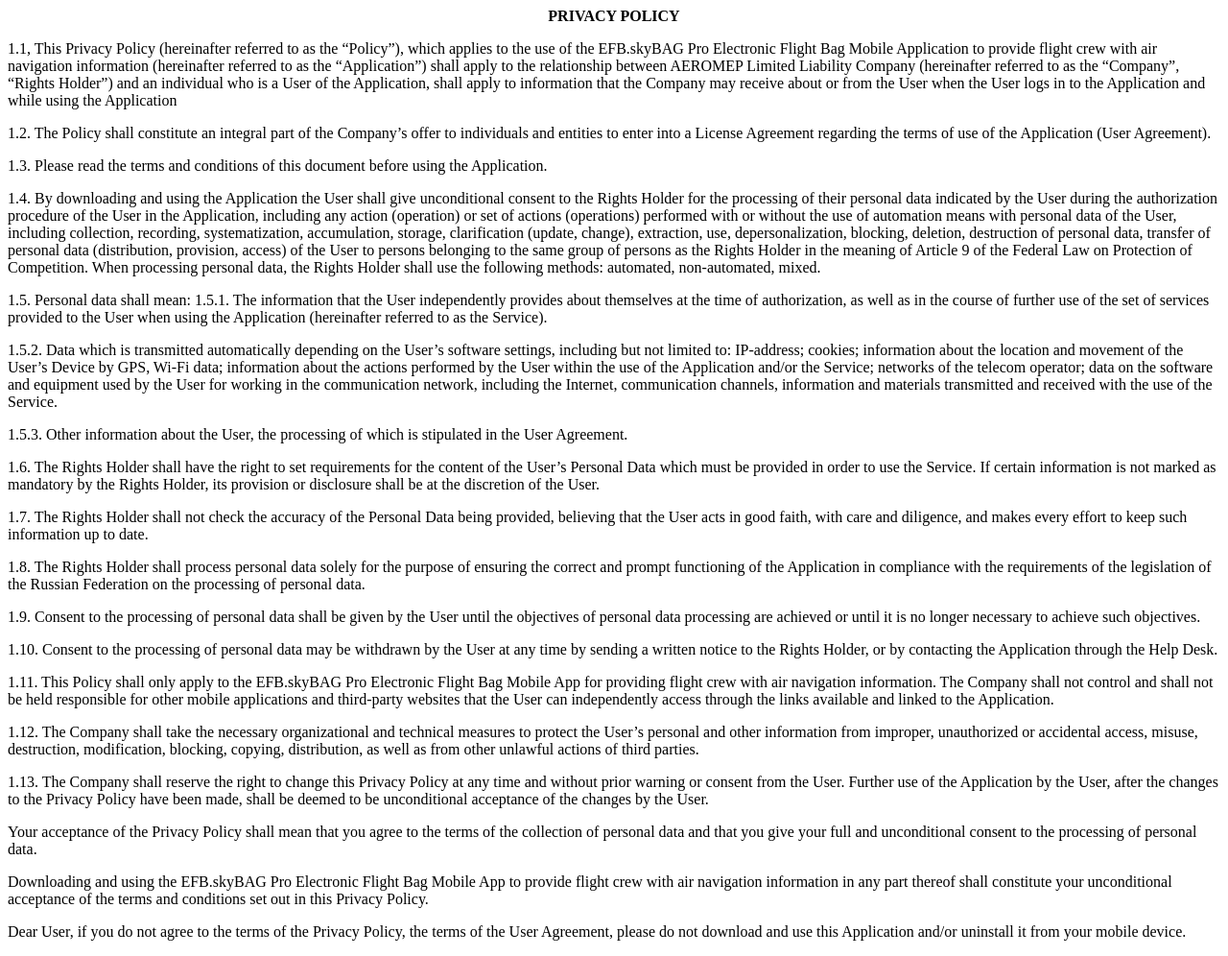
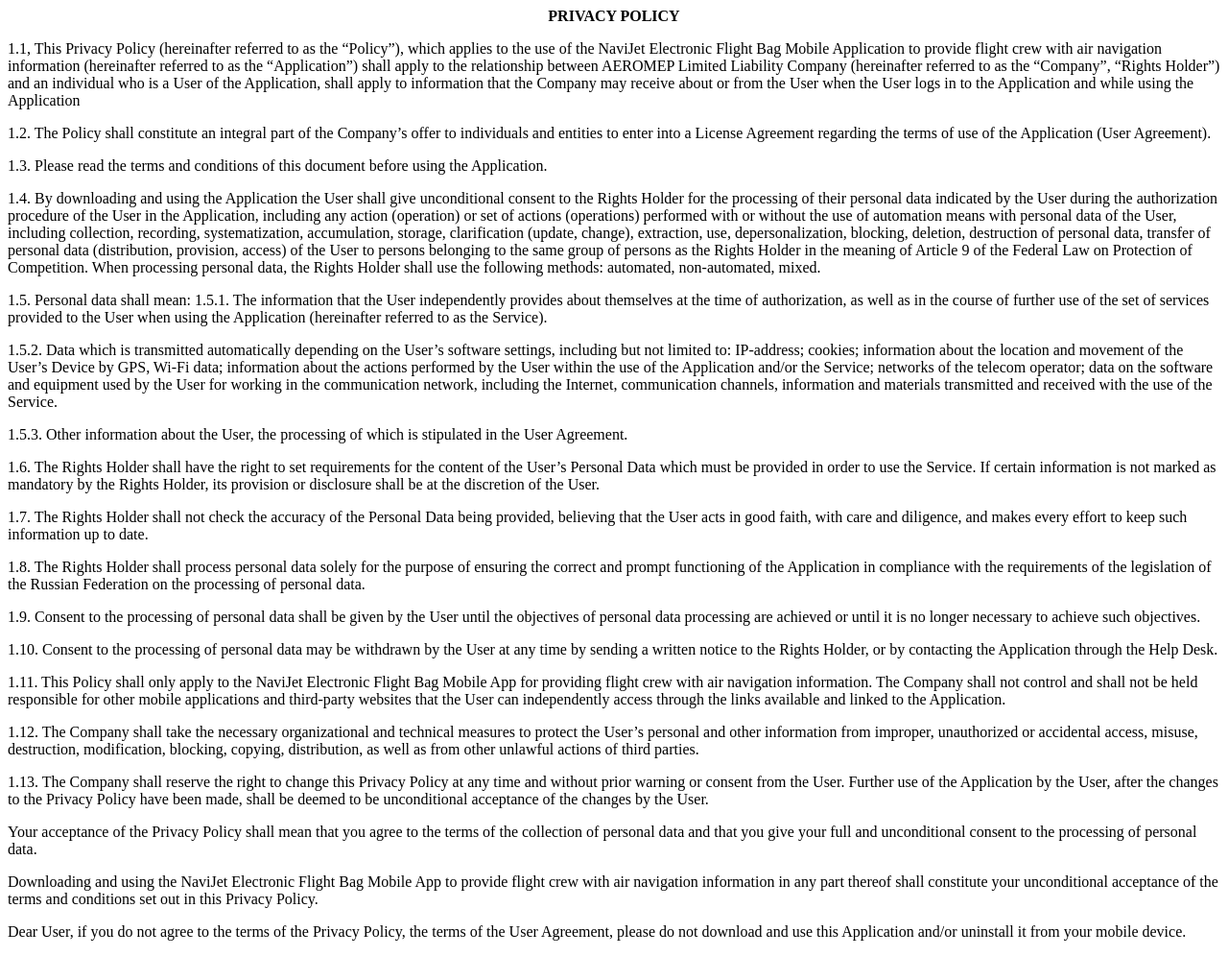
Before and after one commit to navijetapp/navijet.github.io, a plain HTML site: page index.html in a window 1280 px wide. Shown: the whole page at 96% size. Drawn offline with Linux system fonts and the light colour scheme.

Commit message:
changed app name

```diff
--- a/index.html
+++ b/index.html
@@ -5,7 +5,7 @@
 <center><b>PRIVACY POLICY</b></center>
 
 <p>
-1.1, This Privacy Policy (hereinafter referred to as the “Policy”), which applies to the use of the EFB.skyBAG Pro Electronic Flight Bag Mobile Application to provide flight crew with air navigation information (hereinafter referred to as the “Application”) shall apply to the relationship between AEROMEP Limited Liability Company (hereinafter referred to as the “Company”, “Rights Holder”) and an individual who is a User of the Application, shall apply to information that the Company may receive about or from the User when the User logs in to the Application and while using the Application
+1.1, This Privacy Policy (hereinafter referred to as the “Policy”), which applies to the use of the NaviJet Electronic Flight Bag Mobile Application to provide flight crew with air navigation information (hereinafter referred to as the “Application”) shall apply to the relationship between AEROMEP Limited Liability Company (hereinafter referred to as the “Company”, “Rights Holder”) and an individual who is a User of the Application, shall apply to information that the Company may receive about or from the User when the User logs in to the Application and while using the Application
 </p><p>
 1.2. The Policy shall constitute an integral part of the Company’s offer to individuals and entities to enter into a License Agreement regarding the terms of use of the Application (User Agreement).
 </p><p>
@@ -30,7 +30,7 @@
 </p><p>
 1.10. Consent to the processing of personal data may be withdrawn by the User at any time by sending a written notice to the Rights Holder, or by contacting the Application through the Help Desk.
 </p><p>
-1.11. This Policy shall only apply to the EFB.skyBAG Pro Electronic Flight Bag Mobile App for providing flight crew with air navigation information. The Company shall not control and shall not be held responsible for other mobile applications and third-party websites that the User can independently access through the links available and linked to the Application.
+1.11. This Policy shall only apply to the NaviJet Electronic Flight Bag Mobile App for providing flight crew with air navigation information. The Company shall not control and shall not be held responsible for other mobile applications and third-party websites that the User can independently access through the links available and linked to the Application.
 </p><p>
 1.12. The Company shall take the necessary organizational and technical measures to protect the User’s personal and other information from improper, unauthorized or accidental access, misuse, destruction, modification, blocking, copying, distribution, as well as from other unlawful actions of third parties.
 </p><p>
@@ -38,7 +38,7 @@
 </p><p>
 Your acceptance of the Privacy Policy shall mean that you agree to the terms of the collection of personal data and that you give your full and unconditional consent to the processing of personal data.
 </p><p>
-Downloading and using the EFB.skyBAG Pro Electronic Flight Bag Mobile App to provide flight crew with air navigation information in any part thereof shall constitute your unconditional acceptance of the terms and conditions set out in this Privacy Policy.
+Downloading and using the NaviJet Electronic Flight Bag Mobile App to provide flight crew with air navigation information in any part thereof shall constitute your unconditional acceptance of the terms and conditions set out in this Privacy Policy.
 </p><p>
 Dear User, if you do not agree to the terms of the Privacy Policy, the terms of the User Agreement, please do not download and use this Application and/or uninstall it from your mobile device.
 </p>
```
